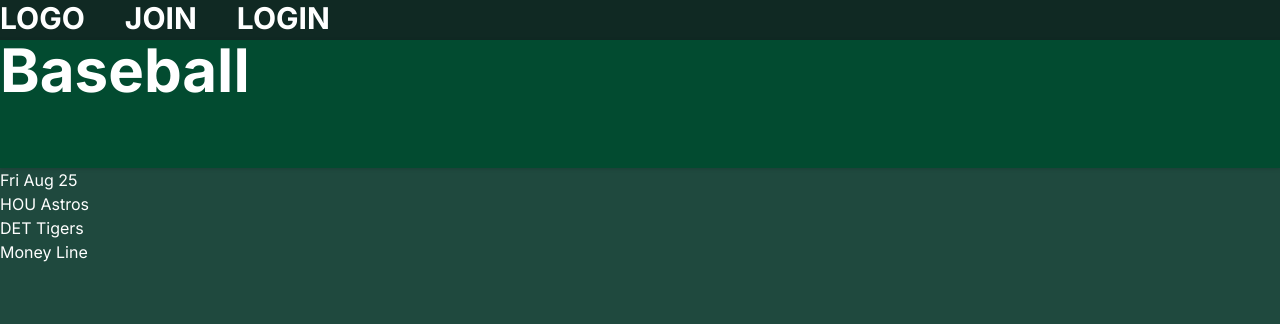
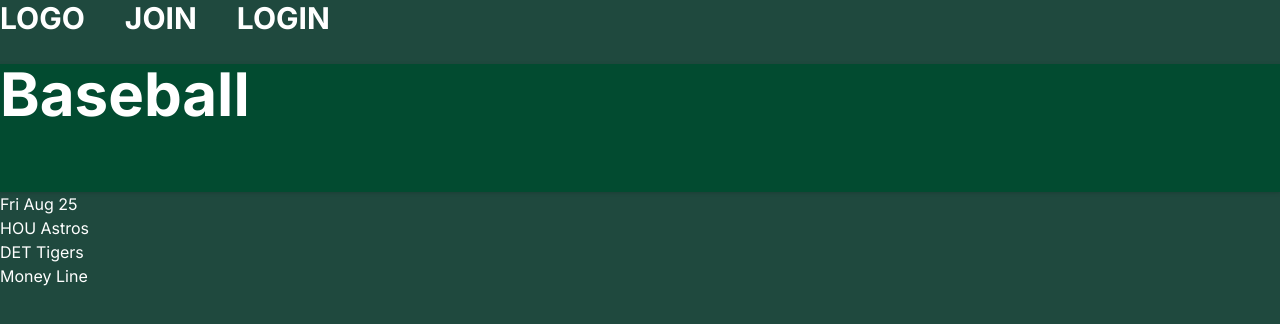
Before and after one commit to briannguy3n/freegroceries, a Next.js app: page / in a window 1280 px wide. Shown: the top 324 px of the page. Built offline with nearby package versions, Linux system fonts and the light colour scheme.

Commit message:
Update Navbar.tsx

```diff
--- a/app/components/Navbar/Navbar.tsx
+++ b/app/components/Navbar/Navbar.tsx
@@ -1,5 +1,5 @@
 const Navbar = () => {
-  return <nav className="bg-freegroceries-900 h-10 flex gap-10 w-screen">
+  return <nav className="bg-freegroceries-100 h-16 flex gap-10 w-screen drop-shadow">
     <h1 className="uppercase text-white font-bold text-3xl">Logo</h1>
     <h1 className="uppercase text-white font-bold text-3xl">Join</h1>
     <h1 className="uppercase text-white font-bold text-3xl">Login</h1>
```
